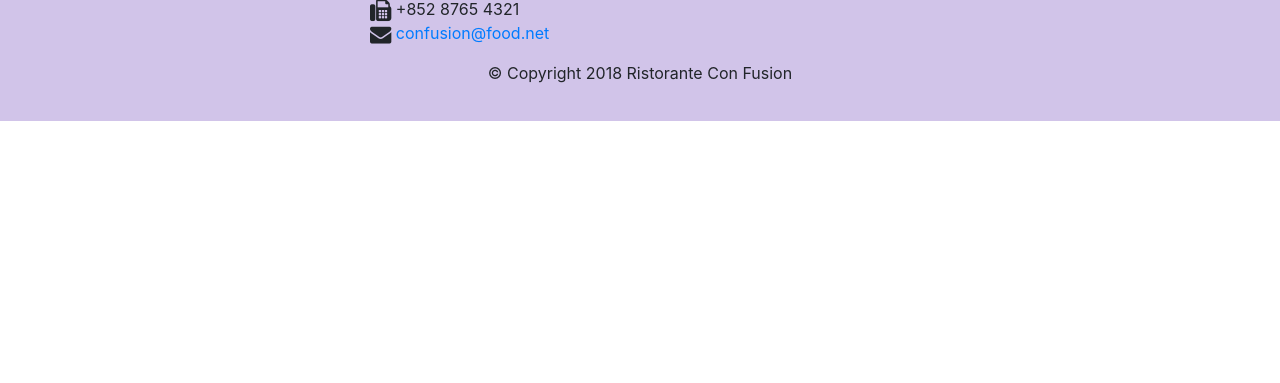
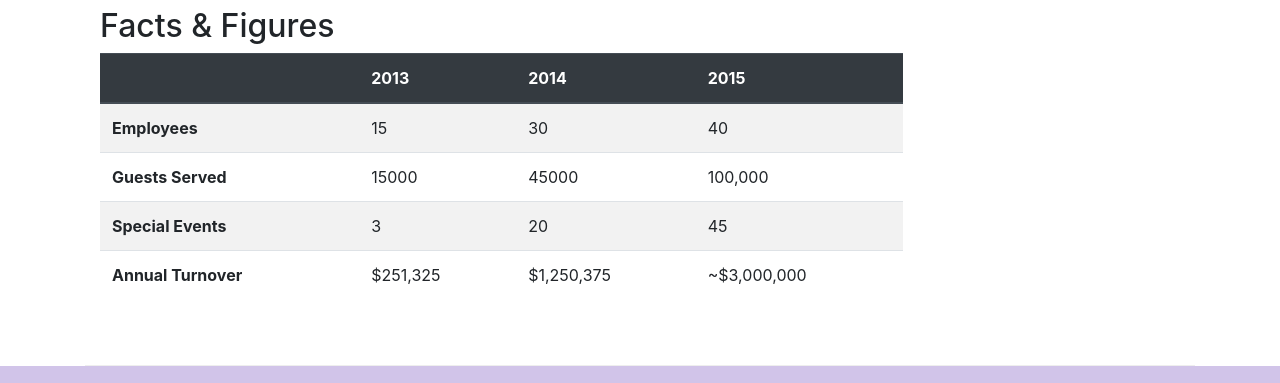
Before and after one commit to harshit977/Bootstrap-Responsive-Website-Development, a website: page aboutus.html in a window 1280 px wide. Shown: the part 1655-2038 px from the top of the page. Before the commit the page ends 1776 px from the top, so only its background shows below. Drawn offline with nearby package versions, Linux system fonts and the light colour scheme.

Commit message:
tables and cards

```diff
--- a/aboutus.html
+++ b/aboutus.html
@@ -64,7 +64,32 @@
                 <p>Started in 2010, Ristorante con Fusion quickly established itself as a culinary icon par excellence in Hong Kong. With its unique brand of world fusion cuisine that can be found nowhere else, it enjoys patronage from the A-list clientele in Hong Kong.  Featuring four of the best three-star Michelin chefs in the world, you never know what will arrive on your plate the next time you visit us.</p>
                 <p>The restaurant traces its humble beginnings to <em>The Frying Pan</em>, a successful chain started by our CEO, Mr. Peter Pan, that featured for the first time the world's best cuisines in a pan.</p>
             </div>
-            <div>
+            <div class="col-sm">
+                <div class="card">
+                    <h3 class="card-header bg-primary text-white">Facts At a Glance</h3>
+                    <div class="card-body">
+                        <dl class="row">
+                            <dt class="col-6">Started</dt>
+                            <dd class="col-6">3 Feb. 2013</dd>
+                            <dt class="col-6">Major Stake Holder</dt>
+                            <dd class="col-6">HK Fine Foods Inc.</dd>
+                            <dt class="col-6">Last Year's Turnover</dt>
+                            <dd class="col-6">$1,250,375</dd>
+                            <dt class="col-6">Employees</dt>
+                            <dd class="col-6">40</dd>
+                        </dl>
+                    </div>
+                </div>
+            </div>
+            <div class="col-12">
+                <div class="card card-body bg-light">
+                    <blockquote class="blockquote">
+                        <p class="mb-0">You better cut the pizza in four pieces because I'm not hungry enough to eat six.</p>
+                   <footer class="blockquote-footer">Yogi Berra,
+                       <cite title="Source Title">The Wit and Wisdom of Yogi Berra, P. Pepe, Diversion Books, 2014</cite>
+                   </footer>
+                    </blockquote>
+                </div>
             </div>
         </div>
 
@@ -89,6 +114,50 @@
                 <p>Award winning three-star Michelin chef with wide International experience having worked closely with whos-who in the culinary world, he specializes in creating mouthwatering Indo-Italian fusion experiences. He says, <em>Put together the cuisines from the two craziest cultures, and you get a winning hit! Amma Mia!</em></p>
                 </div>
             </div>
+       </div>
+       <div class="row row-content">
+           <div class="col-12 col-sm-9">
+               <h2>Facts &amp; Figures</h2>
+               <div class="table-responsive">
+                <table class="table table-striped">
+                    <thead class="thead-dark">
+                        <tr>
+                            <th>&nbsp;</th>
+                            <th>2013</th>
+                            <th>2014</th>
+                            <th>2015</th>
+                        </tr>
+                    </thead>
+                    <tbody>
+                        <tr>
+                            <th>Employees</th>
+                            <td>15</td>
+                            <td>30</td>
+                            <td>40</td>
+                        </tr>
+                        <tr>
+                            <th>Guests Served</th>
+                            <td>15000</td>
+                            <td>45000</td>
+                            <td>100,000</td>
+                        </tr>
+                        <tr>
+                            <th>Special Events</th>
+                            <td>3</td>
+                            <td>20</td>
+                            <td>45</td>
+                        </tr>
+                        <tr>
+                            <th>Annual Turnover</th>
+                            <td>$251,325</td>
+                            <td>$1,250,375</td>
+                            <td>~$3,000,000</td>
+                        </tr>
+                    </tbody>
+                </table>
+            </div>
+           </div>
+           <div class="col12 col-sm-3"></div>
        </div>
 
     </div>
```
